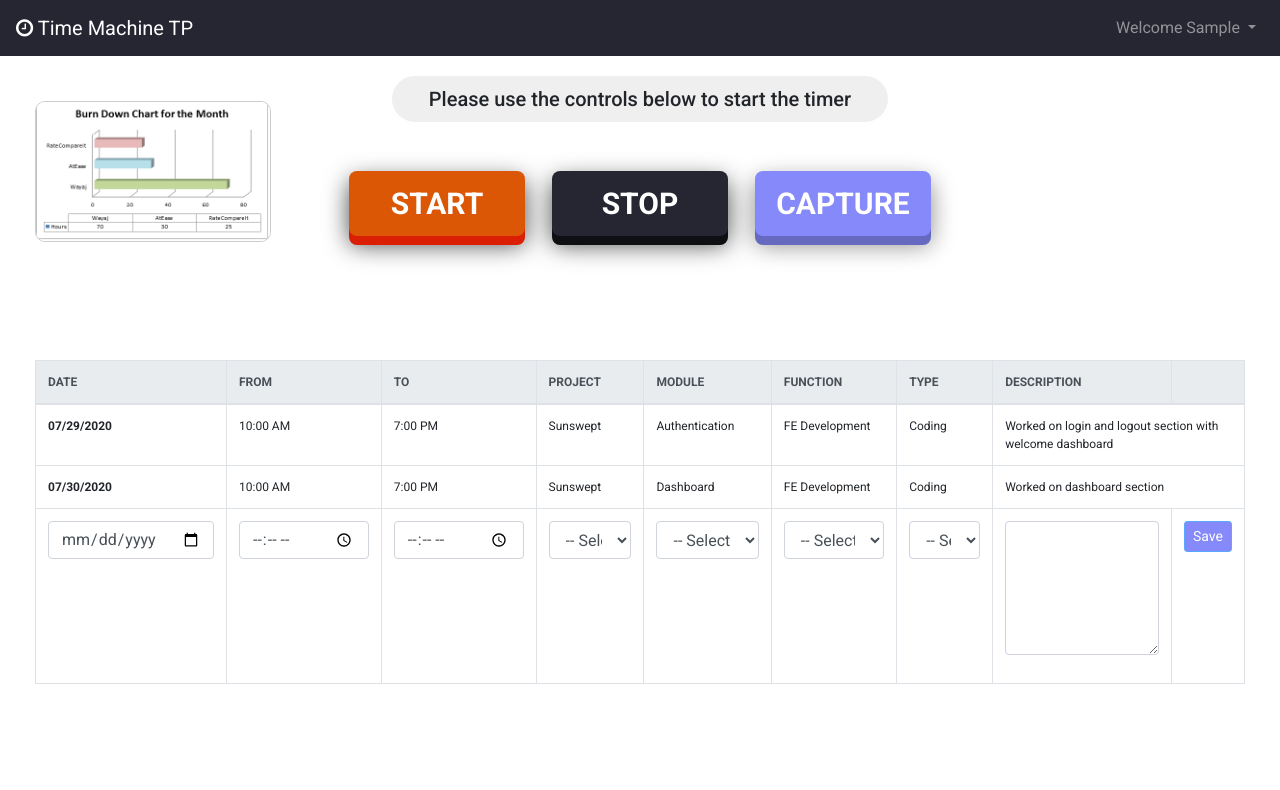
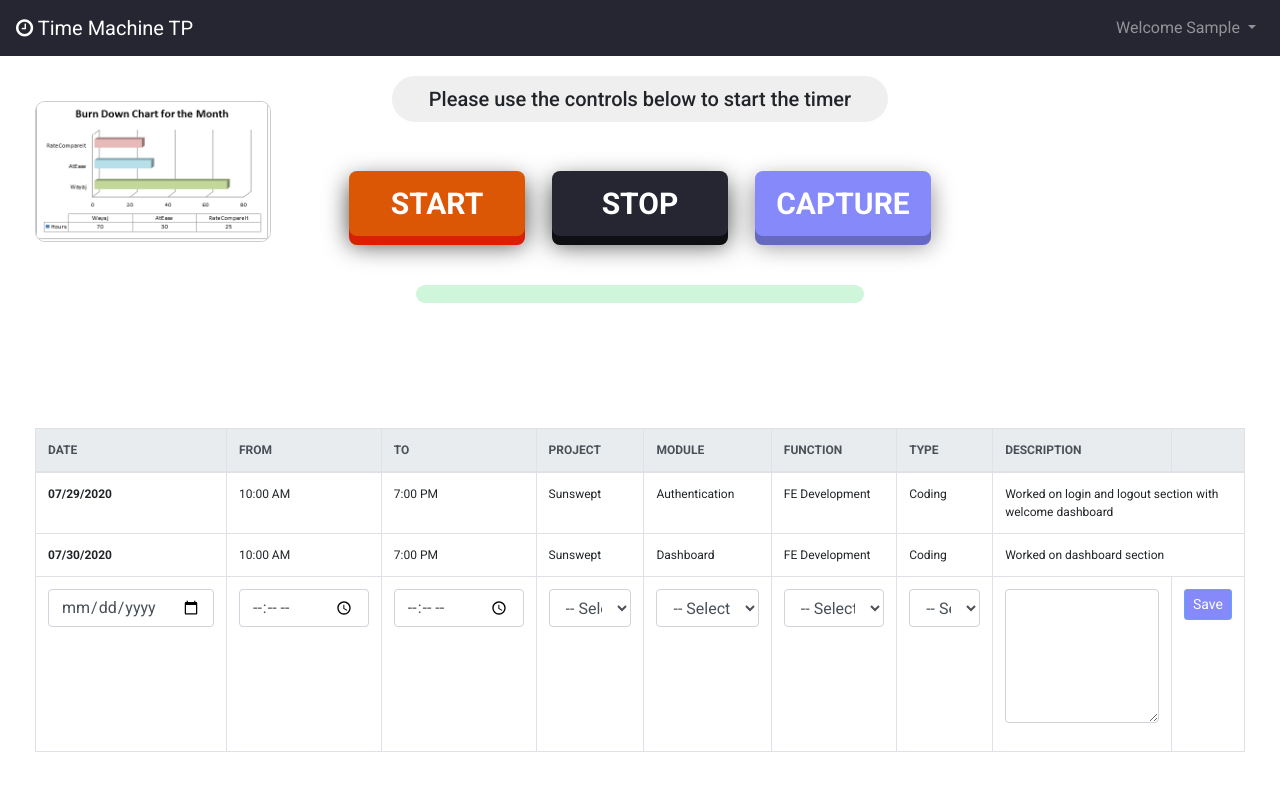
Before and after one commit to subhammatrix/timesheet-app, an Angular app: page /dashboard in a window 1280 px wide. Shown: the top 790 px of the page. Built offline with nearby package versions, Linux system fonts and the light colour scheme; sample sign-in values are in the browser's storage.

Commit message:
Log UI change

```diff
--- a/src/app/dashboard/dashboard.component.css
+++ b/src/app/dashboard/dashboard.component.css
@@ -159,3 +159,12 @@
 .duration{
     width: 80px;
 }
+.text-center.duration-log {
+    background: #cff5db;
+    width: 37%;
+    margin: 25px auto;
+    padding: 9px 0;
+    border-radius: 30px;
+    font-weight: 600;
+
+}
--- a/src/app/dashboard/dashboard.component.html
+++ b/src/app/dashboard/dashboard.component.html
@@ -10,7 +10,7 @@
     <button class="btn capture-bt" (click)="capture()" [disabled]="isCaptured">Capture</button>
   </div>
   <br />
-  <div class="text-center">
+  <div class="text-center duration-log">
     <span *ngIf="startDateTime">{{ startDateTime }}</span>
     <span *ngIf="stopDateTime">{{ ' - ' + stopDateTime }}</span>
   </div>
```
